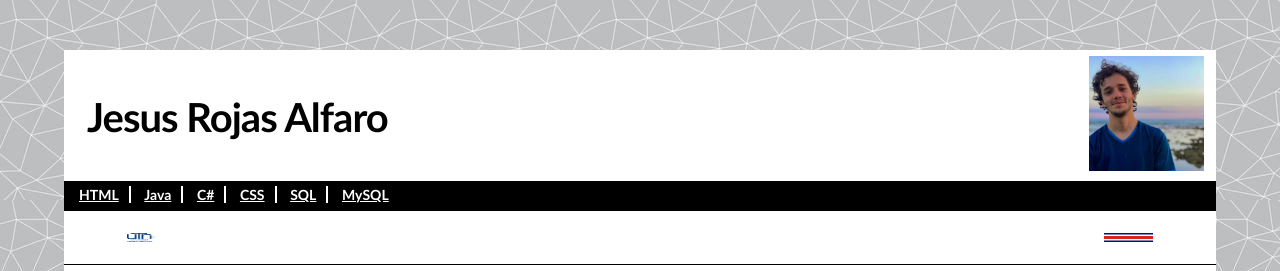
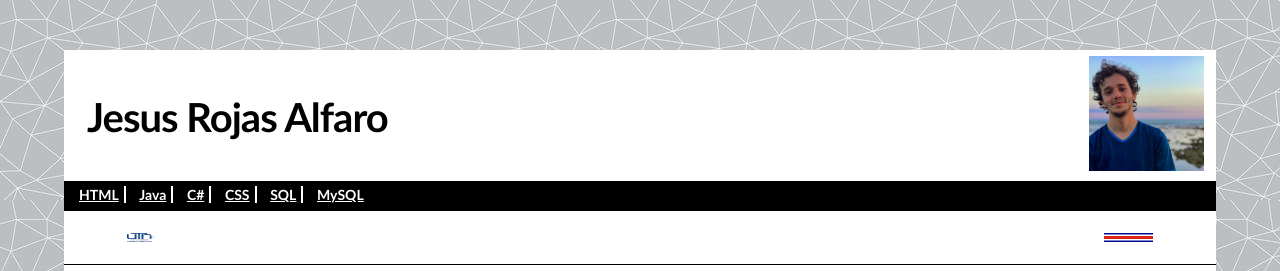
Before and after one commit to Chutarjs/Tarea-2-DAW-JRA, a plain HTML site: page index.html in a window 1280 px wide. Shown: the top 271 px of the page. Drawn offline with Linux system fonts and the light colour scheme.

Commit message:
Update default.css

```diff
--- a/default.css
+++ b/default.css
@@ -47,7 +47,7 @@ nav{
     height: auto;
     margin-top: 4.8%;
     font-size: 14px;
-    padding: 5px 5px 10px 5px;
+    padding: 5px 5px 5px 5px;
     height: 30px;
     background: rgb(0, 0, 0);
     display: flex;
@@ -57,7 +57,7 @@ nav a{
     text-decoration: underline;
     color: rgb(255, 255, 255);
     border-right: 2px solid rgb(255, 255, 255);
-    padding: 0px 10px 0px 10px;
+    padding: 0px 5px 0px 10px;
     text-align: center;
     font-weight: bold;
 }
```
